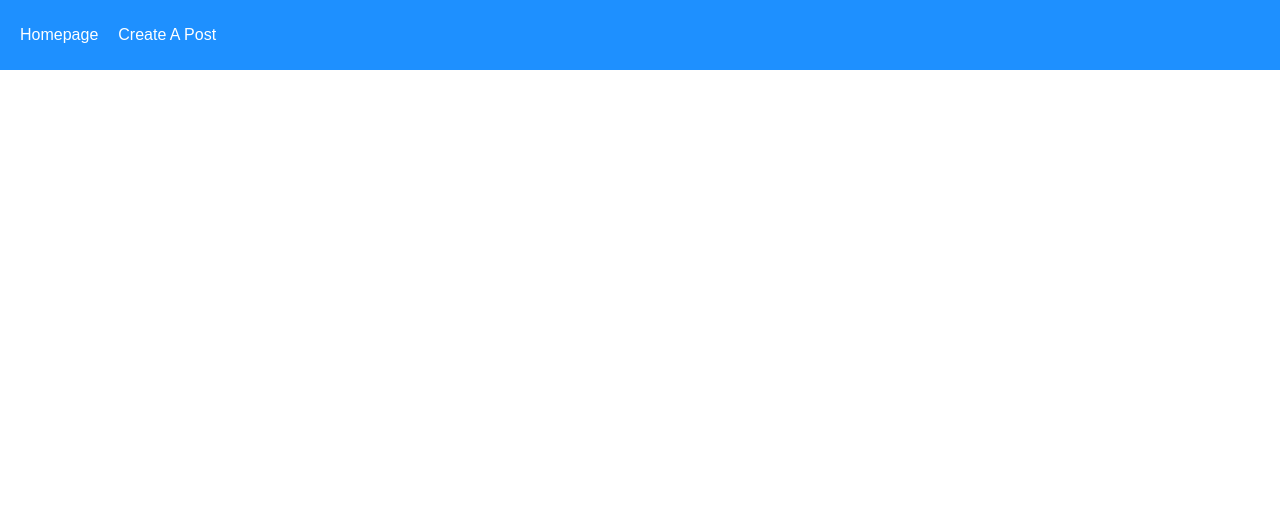
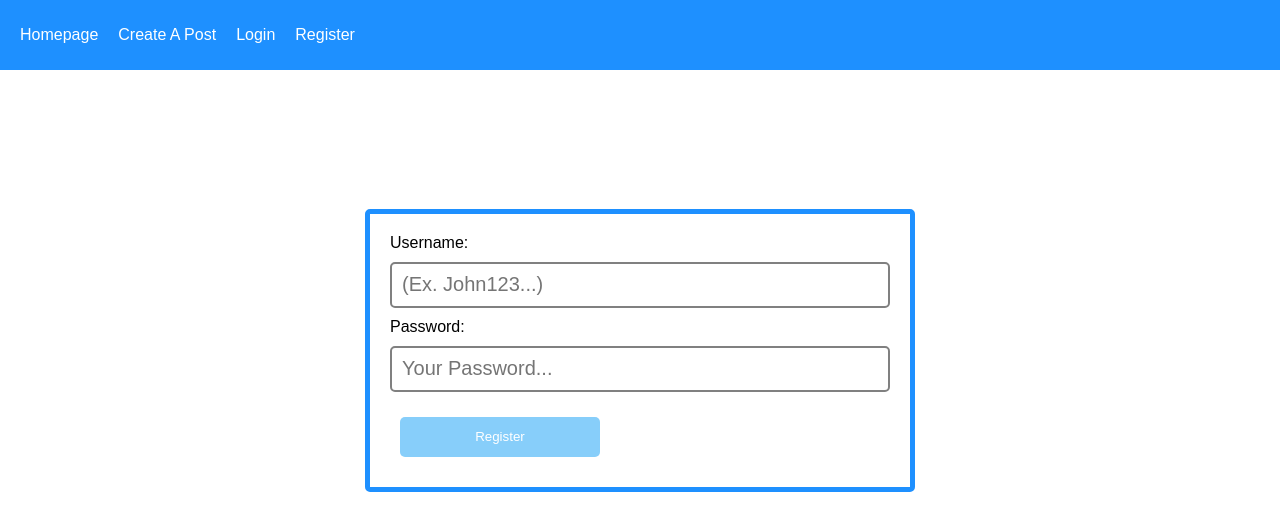
Before and after one commit to mihailo2001/blog-app, a React (Create React App) app in the folder client/: page /registration in a window 1280 px wide. Shown: the top 530 px of the page. Built offline with nearby package versions, Linux system fonts and the light colour scheme.

Commit message:
Add Register and Login frontend.

```diff
--- a/client/src/App.css
+++ b/client/src/App.css
@@ -55,8 +55,6 @@ body {
   border-bottom-right-radius: 10px;
 }
 
-/* CREATE POST PAGE CSS */
-
 .createPostPage {
   font-family: Arial, Helvetica, sans-serif;
   width: 100vw;
@@ -76,7 +74,7 @@ body {
   border-radius: 5px;
 }
 
-.formContainer #inputCreatePost {
+.formContainer .inputCreatePost {
   height: 40px;
   margin-top: 10px;
   margin-bottom: 10px;
@@ -198,3 +196,31 @@ button {
 #individual .body {
   font-size: 25px;
 }
+
+
+.loginContainer {
+  display: flex;
+  align-items: center;
+  flex-direction: column;
+  width: 100%;
+  height: 100vh;
+  padding-top: 100px;
+}
+
+.loginContainer input,
+button {
+  width: 200px;
+  height: 50px;
+  border-radius: 8px;
+  border: none;
+  margin: 10px;
+}
+
+.loginContainer button {
+  background-color: dodgerblue;
+  color: white;
+}
+
+.loginContainer input {
+  border: 2px solid dodgerblue;
+}
--- a/client/src/App.js
+++ b/client/src/App.js
@@ -3,6 +3,8 @@ import { BrowserRouter as Router, Route, Routes, Link } from 'react-router-dom';
 import Home from './pages/Home';
 import CreatePost from './pages/CreatePost';
 import Post from './pages/Post';
+import Registration from './pages/Registration';
+import Login from './pages/Login';
 
 function App() {
 
@@ -12,11 +14,15 @@ function App() {
         <div className='navbar'>
           <Link to="/"> Homepage </Link>
           <Link to="/createpost"> Create A Post </Link>
+          <Link to="/login"> Login </Link>
+          <Link to="/registration"> Register </Link>
         </div>
         <Routes>
           <Route path="/" exact element={<Home/>}/>
           <Route path="/createpost" exact element={<CreatePost/>}/>
           <Route path="/post/:id" exact element={<Post/>}/>
+          <Route path="/registration" exact element={<Registration/>}/>
+          <Route path="/login" exact element={<Login/>}/>
         </Routes>
       </Router>
     </div>
--- a/client/src/pages/CreatePost.js
+++ b/client/src/pages/CreatePost.js
@@ -40,21 +40,21 @@ const CreatePost = () => {
                 <label>Title: </label>
                 <ErrorMessage name="title" component="span"/>
                 <Field
-                    id="inputCreatePost"
+                    className="inputCreatePost"
                     name="title"
                     placeholder="(Ex. Title...)"
                 />
                 <label>Post: </label>
                 <ErrorMessage name="postText" component="span"/>
                 <Field
-                    id="inputCreatePost"
+                    className="inputCreatePost"
                     name="postText"
                     placeholder="(Ex. Post...)"
                 />
                 <label>Username: </label>
                 <ErrorMessage name="username" component="span"/>
                 <Field
-                    id="inputCreatePost"
+                    className="inputCreatePost"
                     name="username"
                     placeholder="(Ex. John123...)"
                 />
--- /dev/null
+++ b/client/src/pages/Login.js
@@ -0,0 +1,39 @@
+import React, { useState } from 'react'
+import axios from 'axios'
+
+const Login = () => {
+
+    const [username, setUsername] = useState("");
+    const [password, setPassword] = useState("");
+
+    const login = () => {
+        const data = {username: username, password: password};
+        axios.post("http://localhost:3001/auth/login", data)
+        .then((response) => {
+            console.log(response.data);
+        })
+    };
+
+  return (
+    <div className="loginContainer">
+    <label>Username:</label>
+    <input
+      type="text"
+      onChange={(event) => {
+        setUsername(event.target.value);
+      }}
+    />
+    <label>Password:</label>
+    <input
+      type="password"
+      onChange={(event) => {
+        setPassword(event.target.value);
+      }}
+    />
+
+    <button onClick={login}> Login </button>
+  </div>
+  )
+}
+
+export default Login
--- /dev/null
+++ b/client/src/pages/Registration.js
@@ -0,0 +1,59 @@
+import React from 'react';
+import { Formik, Form, Field, ErrorMessage } from 'formik';
+import * as Yup from 'yup';
+import axios from 'axios';
+
+const Registration = () => {
+
+    const initialValues = {
+        username: "",
+        password: "",
+    };
+
+    const validationSchema = Yup.object().shape({
+        username: Yup.string()
+            .min(3, 'Username must be at least 3 characters long')
+            .max(15, 'Username must be at most 15 characters long')
+            .required(),
+        password: Yup.string()
+            .min(4, 'Password must be at least 4 characters long')
+            .max(20, 'Username must be at most 20 characters long')
+            .required(),
+    });
+
+    const onSubmit = (data) => {
+        axios.post("http://localhost:3001/auth", data)
+        .then(() => {
+            console.log(data);
+        });
+    };
+
+  return (
+    <div className='createPostPage'>
+        <Formik initialValues={initialValues}
+            onSubmit={onSubmit}
+            validationSchema={validationSchema}>
+            <Form className='formContainer'>
+                <label>Username: </label>
+                <ErrorMessage name="username" component="span"/>
+                <Field
+                    className="inputCreatePost"
+                    name="username"
+                    placeholder="(Ex. John123...)"
+                />
+                <label>Password: </label>
+                <ErrorMessage name="password" component="span"/>
+                <Field
+                    type="password"
+                    className="inputCreatePost"
+                    name="password"
+                    placeholder="Your Password..."
+                />
+                <button type='submit'> Register </button>
+            </Form>
+        </Formik>
+    </div>
+  )
+}
+
+export default Registration
```
Also changed, not shown: 2 other files (tests, documents, lock files or other folders).
